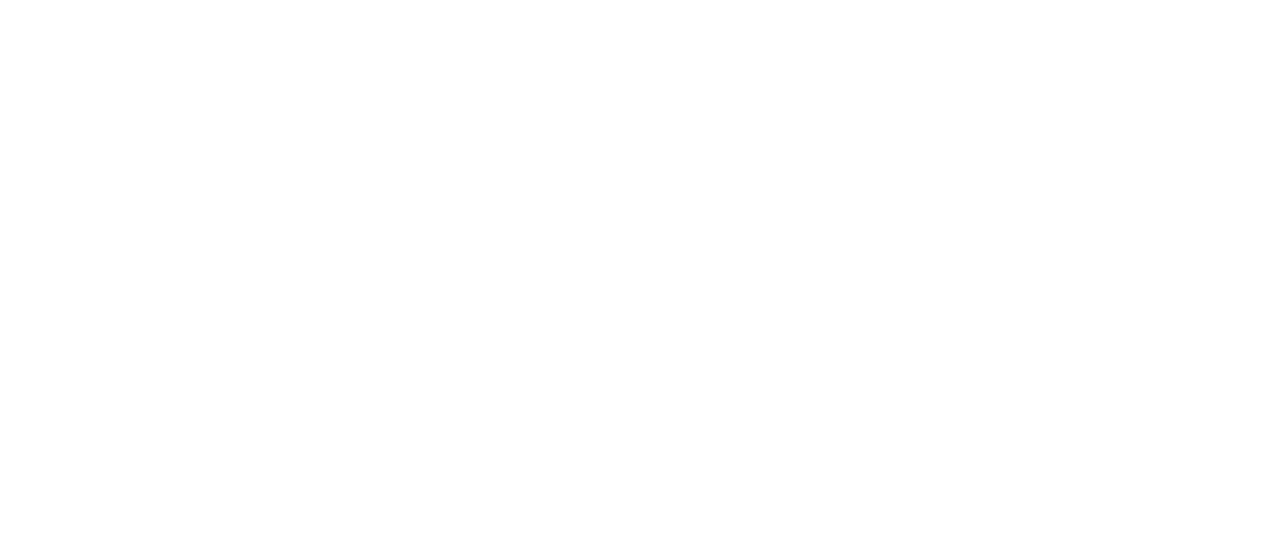
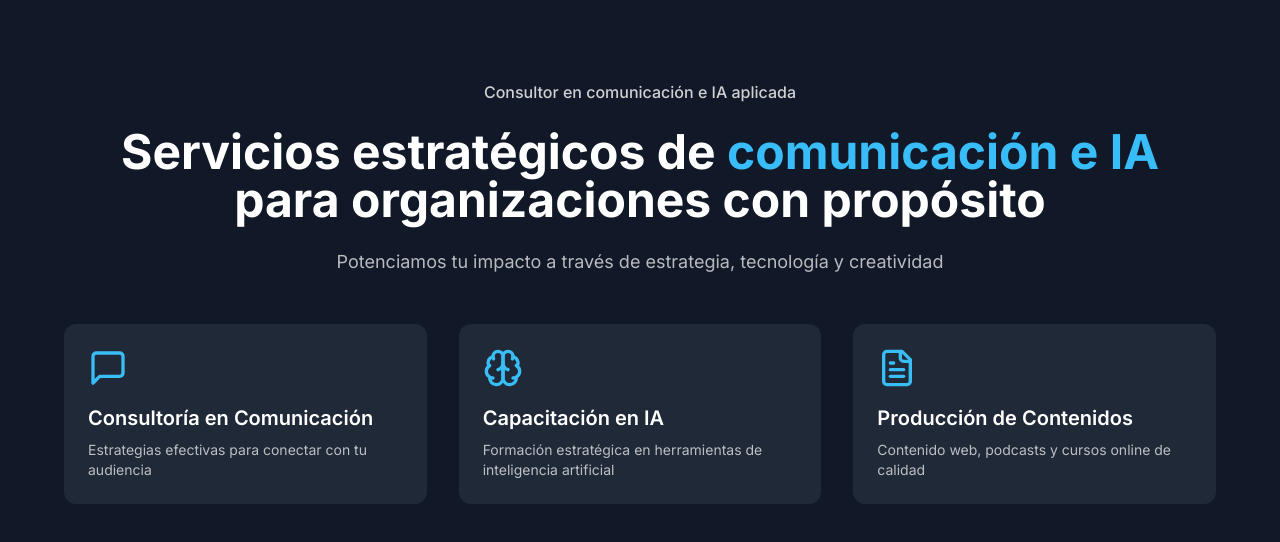
Before and after one commit to osanemeterio/oscarsanemeterio, a React (Vite) app: page / in a window 1280 px wide. Shown: the top 542 px of the page. Built offline with nearby package versions, Linux system fonts and the light colour scheme.

Commit message:
Update App.tsx
Corrigiendo error por cambios anteriores

```diff
--- a/src/App.tsx
+++ b/src/App.tsx
@@ -1,6 +1,6 @@
 import { useState, useEffect } from 'react'
 import { BrowserRouter as Router, Routes, Route } from 'react-router-dom'
-import { MessageSquare, Brain, FileText, Send, Linkedin, Twitter, Cpu, Building2, GraduationCap, PenTool, Users, BarChart3, Mail, User } from 'lucide-react'
+import { MessageSquare, Brain, FileText } from 'lucide-react'
 import ConsultoriaEnComunicacion from './pages/ConsultoriaEnComunicacion'
 
 function Landing() {
@@ -18,19 +18,6 @@ function Landing() {
     animatedElements.forEach((el) => observer.observe(el))
     return () => observer.disconnect()
   }, [])
-
-  const handleSubmit = (e: React.FormEvent) => {
-    e.preventDefault()
-    const subject = encodeURIComponent('Consulta desde Conexión Pública')
-    const body = encodeURIComponent(`Nombre: ${formData.nombre}\nEmail: ${formData.email}\n\nMensaje:\n${formData.mensaje}`)
-    window.location.href = `mailto:osanemeterio@conexionpublica.es?subject=${subject}&body=${body}`
-    setFormData({ nombre: '', email: '', mensaje: '' })
-  }
-
-  const handleNewsletterSubmit = (e: React.FormEvent) => {
-    e.preventDefault()
-    window.location.href = 'https://osanemeterio.substack.com/subscribe'
-  }
 
   const coreServices = [
     {
@@ -51,47 +38,32 @@ function Landing() {
     }
   ]
 
-  const extendedServices = [
-    {
-      icon: <Cpu className="w-8 h-8 text-[#39bdf5]" />,
-      title: "Consultoría en IA",
-      description: "Implementación estratégica de IA para comunicación efectiva y optimización de procesos organizacionales."
-    },
-    {
-      icon: <Building2 className="w-8 h-8 text-[#39bdf5]" />,
-      title: "Comunicación Institucional",
-      description: "Estrategias de comunicación especializadas para instituciones públicas y privadas en Cantabria."
-    },
-    {
-      icon: <GraduationCap className="w-8 h-8 text-[#39bdf5]" />,
-      title: "Formación en IA",
-      description: "Cursos especializados para equipos sobre el uso práctico de IA en tareas diarias y comunicación."
-    },
-    {
-      icon: <PenTool className="w-8 h-8 text-[#39bdf5]" />,
-      title: "Creación de Contenidos",
-      description: "Redacción profesional orientada a SEO para canales digitales y posicionamiento web."
-    },
-    {
-      icon: <Users className="w-8 h-8 text-[#39bdf5]" />,
-      title: "Talleres Prácticos",
-      description: "Aplicación real de herramientas de IA en comunicación con casos prácticos y metodologías probadas."
-    },
-    {
-      icon: <BarChart3 className="w-8 h-8 text-[#39bdf5]" />,
-      title: "Análisis de Datos",
-      description: "Métricas avanzadas y optimización para estrategia digital con enfoque en resultados medibles."
-    }
-  ]
+  return (
+    <div className="min-h-screen bg-gray-900 text-white px-4 py-20 text-center">
+      <h2 className="text-base font-medium text-white/80 mb-6">
+        Consultor en comunicación e IA aplicada
+      </h2>
+      <h1 className="text-4xl sm:text-5xl font-bold text-white mb-6">
+        Servicios estratégicos de <span className="text-sky-400">comunicación e IA</span><br />
+        para organizaciones con propósito
+      </h1>
+      <p className="text-white/70 text-lg max-w-3xl mx-auto mb-12">
+        Potenciamos tu impacto a través de estrategia, tecnología y creatividad
+      </p>
 
-  return (
-    <div>
-      {/* Aquí va TODO el contenido de tu web tal como ya lo tienes */}
-      {/* En la sección de servicios, añade el atributo href a los que quieres convertir en rutas */}
-      {/* Por ejemplo: */}
-      {/* <a href="/consultoria-en-comunicacion">...</a> */}
-      {/* Si quieres, luego te ayudo a convertirlos todos en <Link> en lugar de <a> */}
-      {/* El resto lo mantienes igual */}
+      <div className="grid md:grid-cols-3 gap-8 max-w-6xl mx-auto">
+        {coreServices.map((service, index) => (
+          <a
+            key={index}
+            href={service.link || '#'}
+            className="bg-gray-800 hover:bg-sky-700 p-6 rounded-xl transition block text-left"
+          >
+            <div className="mb-4">{service.icon}</div>
+            <h3 className="text-xl font-semibold text-white mb-2">{service.title}</h3>
+            <p className="text-sm text-white/70">{service.description}</p>
+          </a>
+        ))}
+      </div>
     </div>
   )
 }
```
